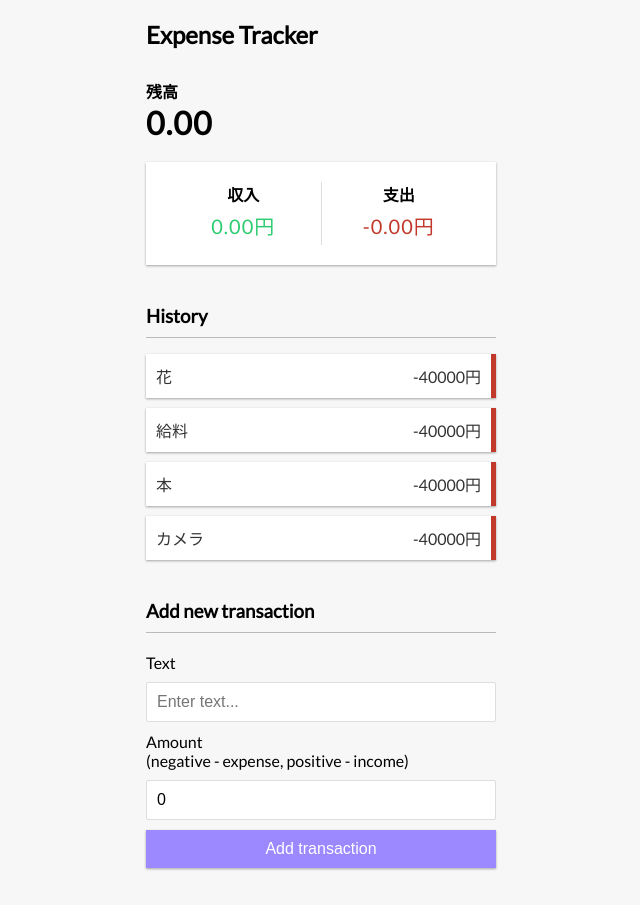
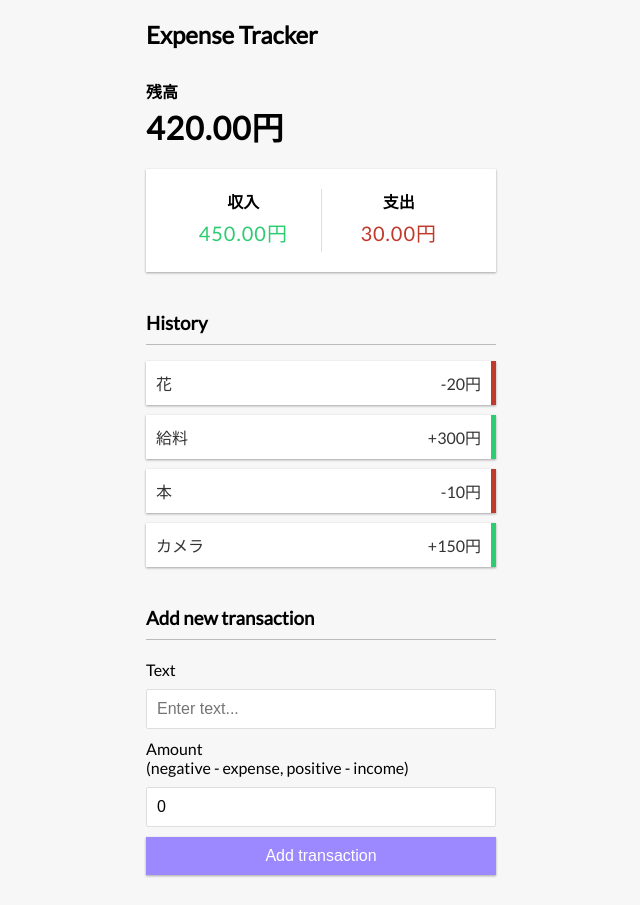
Before and after one commit to Kazunari93/expense_tracker, a React (Create React App) app in the folder expense-tracker-react/: page / in a window 1280 px wide. Shown: the whole page, without its empty margins (319-959 px from the left). Built offline with nearby package versions, Linux system fonts and the light colour scheme.

Commit message:
modified

```diff
--- a/expense-tracker-react/src/components/Balance.jsx
+++ b/expense-tracker-react/src/components/Balance.jsx
@@ -1,10 +1,16 @@
-import React from "react";
+import React, { useContext } from "react";
+import { GlobalContext } from "../context/GlobalState";
 
 export const Balance = () => {
+  const { transactions } = useContext(GlobalContext);
+
+  const amounts = transactions.map(transaction => transaction.amount);
+  const total = amounts.reduce((acc, item) => (acc += item), 0).toFixed(2);
+
   return (
     <div>
       <h4>残高</h4>
-      <h1>0.00</h1>
+      <h1>{total}円</h1>
     </div>
   );
 };
--- a/expense-tracker-react/src/components/IncomeExpenses.jsx
+++ b/expense-tracker-react/src/components/IncomeExpenses.jsx
@@ -1,15 +1,28 @@
-import React from "react";
+import React, { useContext } from "react";
+import { GlobalContext } from "../context/GlobalState";
 
 export const IncomeExpenses = () => {
+  const { transactions } = useContext(GlobalContext);
+  const amounts = transactions.map(transaction => transaction.amount);
+
+  const income = amounts
+    .filter(item => item > 0)
+    .reduce((acc, item) => (acc += item), 0)
+    .toFixed(2);
+
+  const expense = (
+    amounts.filter(item => item < 0).reduce((acc, item) => (acc += item), 0) *
+    -1
+  ).toFixed(2);
   return (
     <div className="inc-exp-container">
       <div>
         <h4>収入</h4>
-        <p className="money plus">0.00円</p>
+        <p className="money plus">{income}円</p>
       </div>
       <div>
         <h4>支出</h4>
-        <p className="money minus">-0.00円</p>
+        <p className="money minus">{expense}円</p>
       </div>
     </div>
   );
--- a/expense-tracker-react/src/components/Trans.jsx
+++ b/expense-tracker-react/src/components/Trans.jsx
@@ -1,10 +1,15 @@
 import React from "react";
 
 export const Trans = ({ transaction }) => {
+  const sign = transaction.amount < 0 ? "-" : "+";
   return (
     <div>
-      <li className="minus">
-        {transaction.text} <span>-40000円</span>
+      <li className={transaction.amount < 0 ? "minus" : "plus"}>
+        {transaction.text}{" "}
+        <span>
+          {sign}
+          {Math.abs(transaction.amount)}円
+        </span>
         <button className="delete-btn">x</button>
       </li>
     </div>
```
